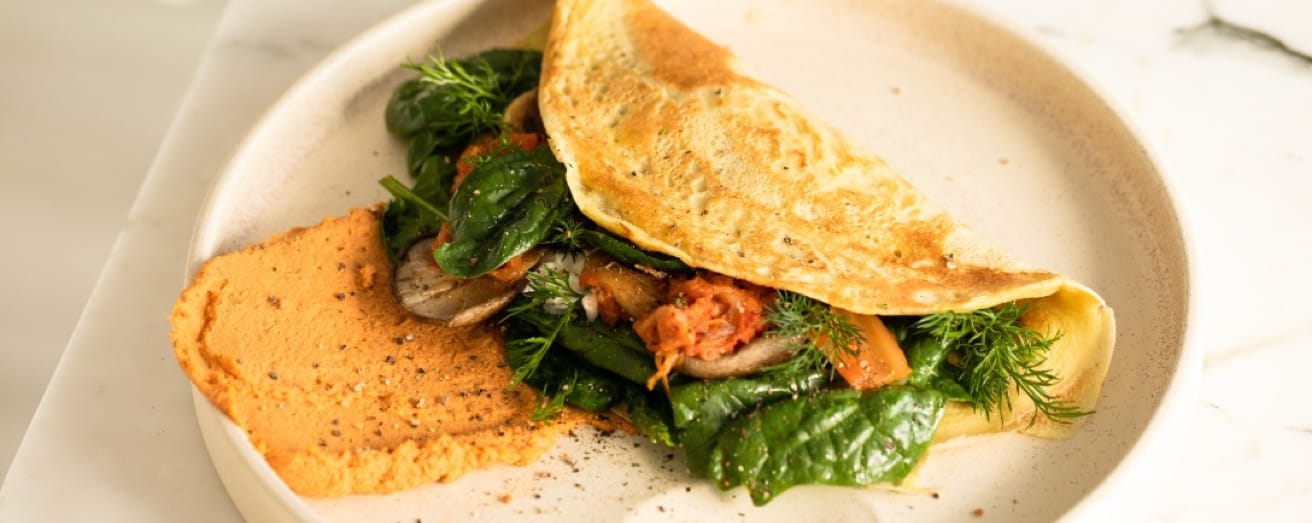
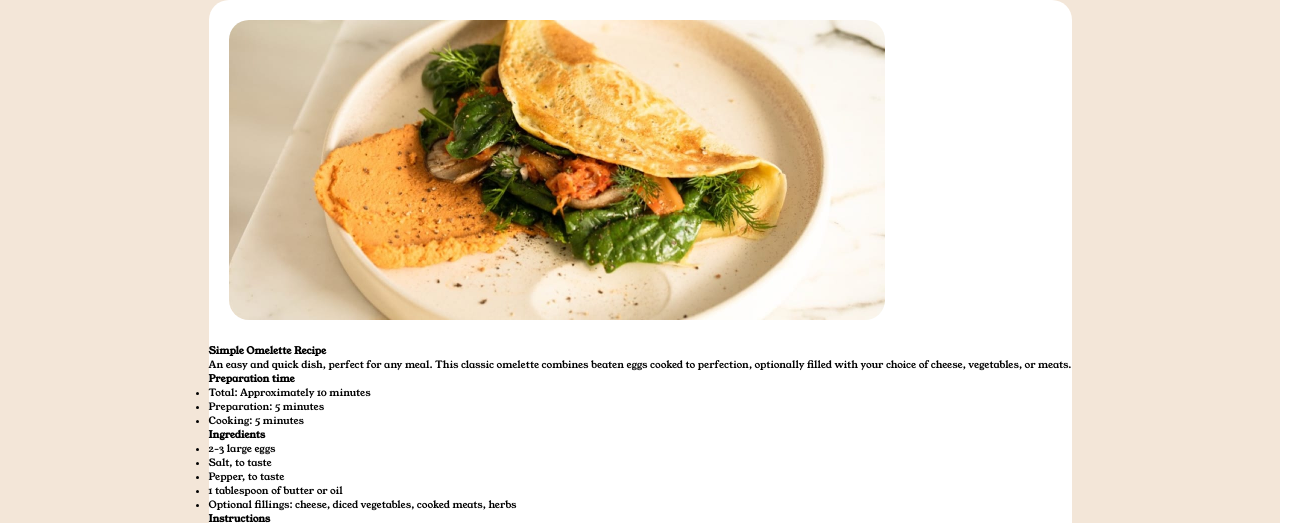
Before and after one commit to emwangi-dev-98/recipe-page, a plain HTML site: page index.html in a window 1280 px wide. Shown: the top 523 px of the page, 1312 px wide, since content can reach past the window. Drawn offline with Linux system fonts and the light colour scheme; a web font is replaced by a local one.

Commit message:
added some css code to my initial project

```diff
--- a/index.html
+++ b/index.html
@@ -6,6 +6,9 @@
 
   <link rel="icon" type="image/png" sizes="32x32" href="./assets/images/favicon-32x32.png">
   <link rel="stylesheet" href="style.css">
+  <link rel="preconnect" href="https://fonts.googleapis.com">
+  <link rel="preconnect" href="https://fonts.gstatic.com" crossorigin>
+  <link href="https://fonts.googleapis.com/css2?family=Bebas+Neue&family=Edu+AU+VIC+WA+NT+Arrows:wght@400..700&family=Inter:ital,opsz,wght@0,14..32,100..900;1,14..32,100..900&family=Open+Sans:ital,wght@0,300..800;1,300..800&family=Oswald:wght@200..700&family=Roboto:ital,wght@0,100..900;1,100..900&family=Underdog&family=Winky+Sans:ital,wght@0,300..900;1,300..900&family=Young+Serif&display=swap" rel="stylesheet">
 
   <title>Frontend Mentor | Recipe page</title>
 
@@ -85,60 +88,7 @@
           </tr>
         </table>
       </div>
-
     </div>
-  </div>
-
-
-
-
-
-
-
-
-
-
-
-
-
-
-
-
-
-
-
-
-
-
-
-
-
-
-
-
-
-
-
-
-
-
-
-
-
-
-
-
-
-
-
-
-
-
-
-
-  <div class="attribution">
-    Challenge by <a href="https://www.frontendmentor.io?ref=challenge" target="_blank">Frontend Mentor</a>.
-    Coded by <a href="#">Your Name Here</a>.
   </div>
 </body>
 </html>
--- a/style.css
+++ b/style.css
@@ -2,4 +2,26 @@
     padding:0;
     margin: 0;
     box-sizing: border-box;
+    font-family:"Young Serif", serif;
+    font-size: 10px;
 }
+.background{
+    display: flex;
+    justify-content: center;
+    align-items: center;
+    background-color: hsl(30, 54%, 90%);
+    min-height: 700px;
+}
+.content{
+    background-color:  hsl(0, 0%, 100%);
+    min-height:600px;
+    border-radius: 20px;
+    width: auto;
+
+}
+.content .firstPage img{
+    height: 300px;
+    width: auto;
+    margin: 20px;
+    border-radius: 20px;
+}
```
